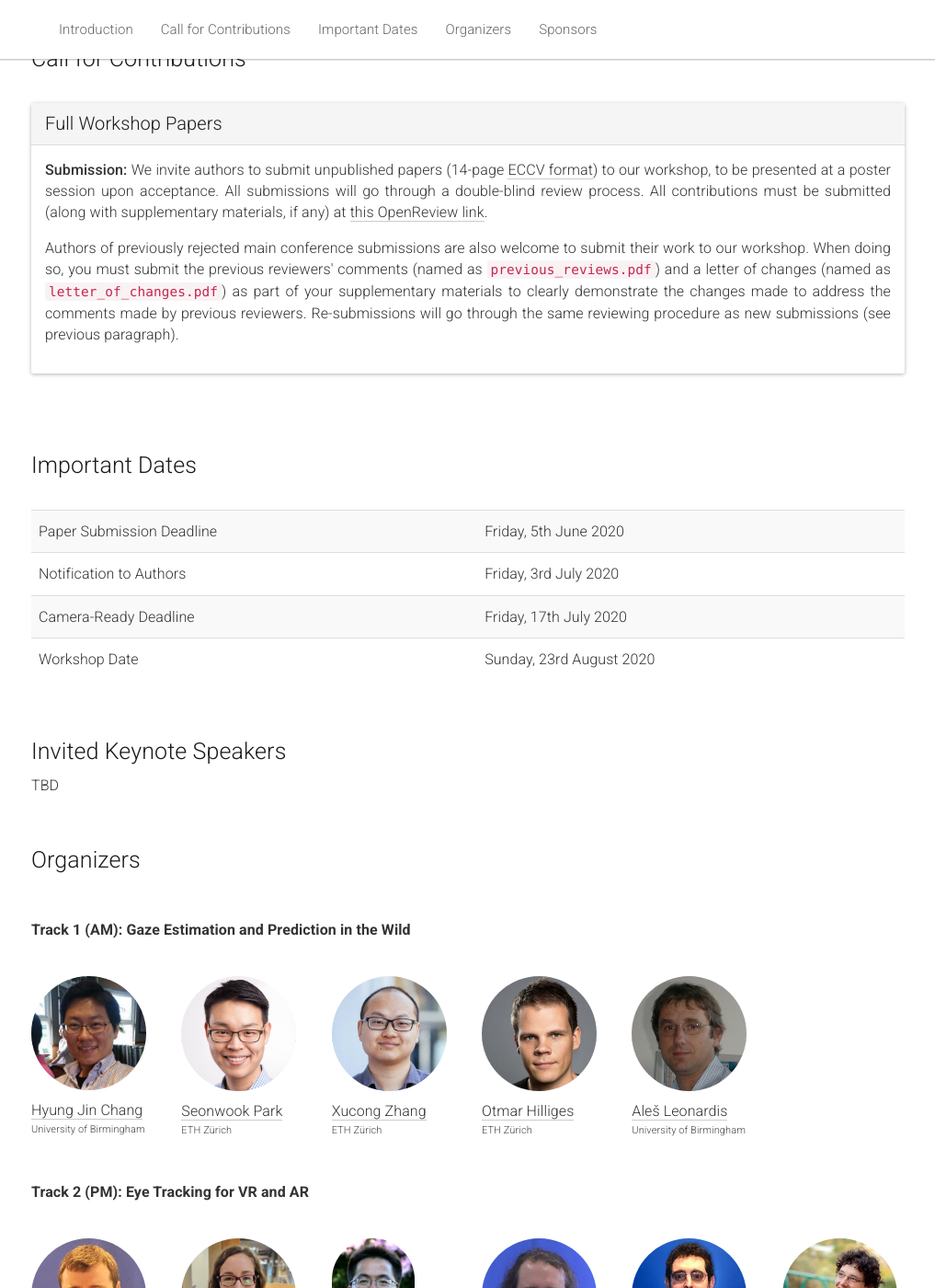
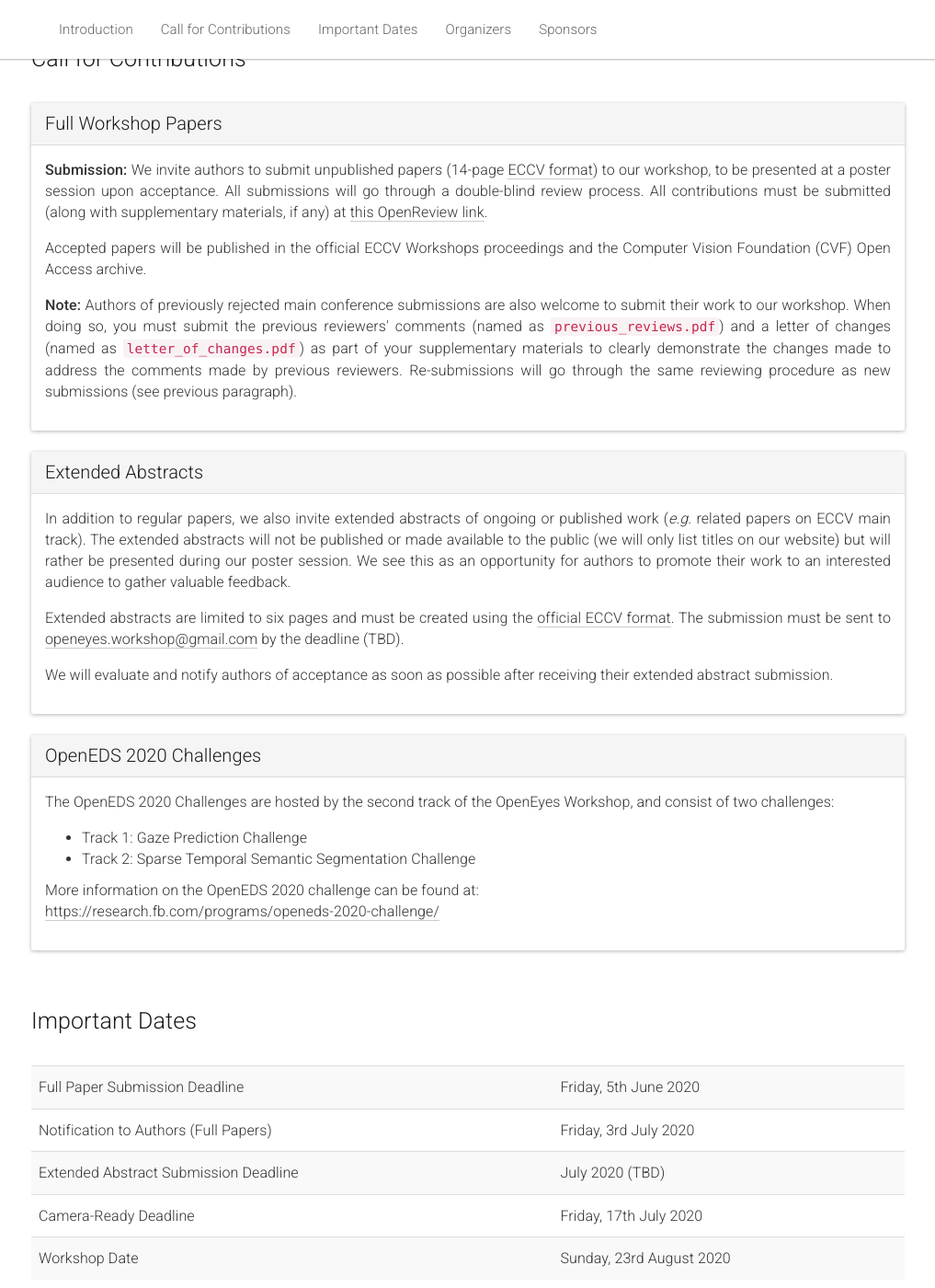
Before and after one commit to OpenEyes-Workshop/openeyes-workshop.github.io, a Jekyll site: the page built from _pages/home.md, in a window 1280 px wide and 1400 px high, scrolled down 1222 px. Shown: the whole window at 92% size, without its empty margins (131-1148 px from the left). Built offline with Jekyll 4.4.1, drawn with Linux system fonts in a browser that asks for light colours; nearby versions of some CDN libraries.

Commit message:
Add missing calls for submissions

```diff
--- a/_pages/home.md
+++ b/_pages/home.md
@@ -126,23 +126,25 @@ acknowledgements: ""
 	    <a href="https://openreview.net/group?id=thecvf.com/ECCV/2020/Workshop/OpenEyes" target="_blank" title="OpenReview Submission System for OpenEyes 2020">this OpenReview link</a>.
 	  </p>
 	  <p>
-	    Authors of previously rejected main conference submissions are also welcome to submit their work to our workshop. When doing so, you must submit the previous reviewers' comments (named as <code>previous_reviews.pdf</code>) and a letter of changes (named as <code>letter_of_changes.pdf</code>) as part of your supplementary materials to clearly demonstrate the changes made to address the comments made by previous reviewers. Re-submissions will go through the same reviewing procedure as new submissions (see previous paragraph).
+	    Accepted papers will be published in the official ECCV Workshops proceedings and the Computer Vision Foundation (CVF) Open Access archive.
+	  </p>
+	  <p>
+	    <span style="font-weight:500;">Note:</span> Authors of previously rejected main conference submissions are also welcome to submit their work to our workshop. When doing so, you must submit the previous reviewers' comments (named as <code>previous_reviews.pdf</code>) and a letter of changes (named as <code>letter_of_changes.pdf</code>) as part of your supplementary materials to clearly demonstrate the changes made to address the comments made by previous reviewers. Re-submissions will go through the same reviewing procedure as new submissions (see previous paragraph).
           </p>
         </div>
       </div>
     </div>
     <br>
-    <!--
     <div class="panel panel-default">
       <div class="panel-heading" data-toggle="collapse" data-parent="#call" href="#call-ea" style="cursor:pointer;">
         <h3 style="margin:0;">Extended Abstracts</h3>
       </div>
-      <div id="call-ea" class="panel-collapse collapse" data-parent="#call">
+      <div id="call-ea" class="panel-collapse collapse in" data-parent="#call">
         <div class="panel-body">
           <p>
             In addition to regular papers, we also invite extended abstracts of ongoing or published work (<i>e.g.</i> related papers on ECCV main track). The extended abstracts will not be published or made available to the public (we will only list titles on our website) but will rather be presented during our poster session. We see this as an opportunity for authors to promote their work to an interested audience to gather valuable feedback.
           </p>
-          <p>Extended abstracts are limited to three pages and must be created using <a href="/static/GAZE 2019 Extended Abstract Template.zip" title="GAZE 2019 Extended Abstracts Template">this LaTeX template</a>. The submission must be sent to <a href="mailto:gaze.iccv19@gmail.com">gaze.iccv19@gmail.com</a> by 16th September.
+          <p>Extended abstracts are limited to six pages and must be created using the <a href="https://eccv2020.eu/author-instructions/" target="_blank">official ECCV format</a>. The submission must be sent to <a href="mailto:openeyes.workshop@gmail.com">openeyes.workshop@gmail.com</a> by the deadline (TBD).
           </p>
           <p>
             We will evaluate and notify authors of acceptance as soon as possible after receiving their extended abstract submission.
@@ -153,11 +155,33 @@ acknowledgements: ""
     <br>
     <div class="panel panel-default">
       <div class="panel-heading" data-toggle="collapse" data-parent="#call" href="#call-poster" style="cursor:pointer;">
+        <h3 style="margin:0;">OpenEDS 2020 Challenges</h3>
+      </div>
+      <div id="call-poster" class="panel-collapse collapse in" data-parent="#call">
+        <div class="panel-body">
+	  <p>
+	    The OpenEDS 2020 Challenges are hosted by the second track of the OpenEyes Workshop, and consist of two challenges:
+	  </p>
+	  <ul>
+	    <li>Track 1: Gaze Prediction Challenge</li>
+	    <li>Track 2: Sparse Temporal Semantic Segmentation Challenge</li>
+	  </ul>
+	  <p>
+            More information on the OpenEDS 2020 challenge can be found at: <br>
+            <a href="https://research.fb.com/programs/openeds-2020-challenge/">https://research.fb.com/programs/openeds-2020-challenge/</a>
+	  </p>
+        </div>
+      </div>
+    </div>
+    <!--
+    <br>
+    <div class="panel panel-default">
+      <div class="panel-heading" data-toggle="collapse" data-parent="#call" href="#call-poster" style="cursor:pointer;">
         <h3 style="margin:0;">Accepted ECCV/CVPR Papers</h3>
       </div>
       <div id="call-poster" class="panel-collapse collapse" data-parent="#call">
         <div class="panel-body">
-          Relevant papers that were accepted at the main conference (ICCV 2019) or at CVPR 2019 are welcome to be presented during our poster session to increase the exposure of your work and foster discussion in the community. Please send a PDF document of your camera-ready paper to <a href="mailto:gaze.iccv19@gmail.com">gaze.iccv19@gmail.com</a> at any time to register your presence.
+          Relevant papers that were accepted at the main conference (ICCV 2019) or at CVPR 2019 are welcome to be presented during our poster session to increase the exposure of your work and foster discussion in the community. Please send a PDF document of your camera-ready paper to <a href="mailto:openeyes.workshop@gmail.com">openeyes.workshop@gmail.com</a> at any time to register your presence.
         </div>
       </div>
     </div>
@@ -173,12 +197,16 @@ acknowledgements: ""
     <table class="table table-striped">
       <tbody>
         <tr>
-          <td>Paper Submission Deadline</td>
+          <td>Full Paper Submission Deadline</td>
           <td>Friday, 5th June 2020</td>
         </tr>
         <tr>
-          <td>Notification to Authors</td>
+          <td>Notification to Authors (Full Papers)</td>
           <td>Friday, 3rd July 2020</td>
+        </tr>
+        <tr>
+          <td>Extended Abstract Submission Deadline</td>
+          <td>July 2020 (TBD)</td>
         </tr>
         <tr>
           <td>Camera-Ready Deadline</td>
```
